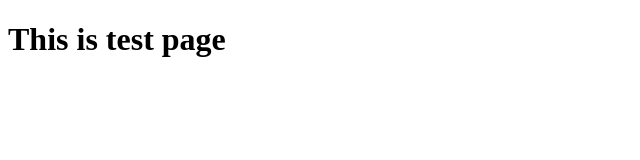
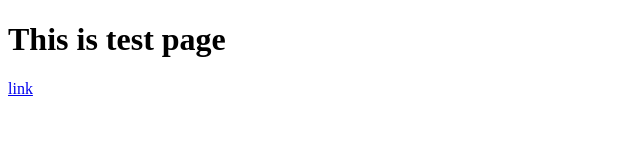
Before and after one commit to AtomS1101/LEAPnewCode_public, a plain HTML site: page index.html in a window 1280 px wide. Shown: the full height of the page, 0-640 px from the left. Drawn offline with Linux system fonts and the light colour scheme.

Commit message:
Update index.html

```diff
--- a/index.html
+++ b/index.html
@@ -2,5 +2,5 @@
 <title>github test</title>
 <body>
 <h1>This is test page</h1>
-<a href="https://google.com>link</a>
+<a href="https://google.com">link</a>
 </body>
```
